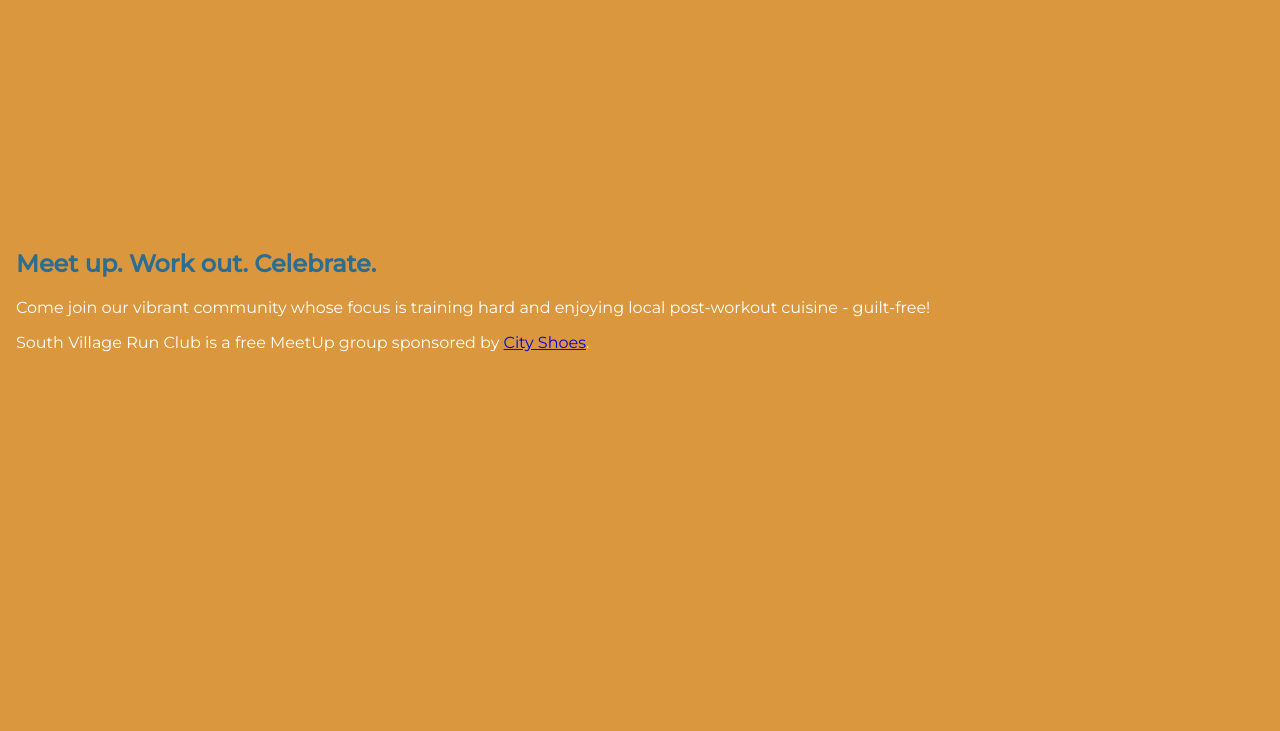
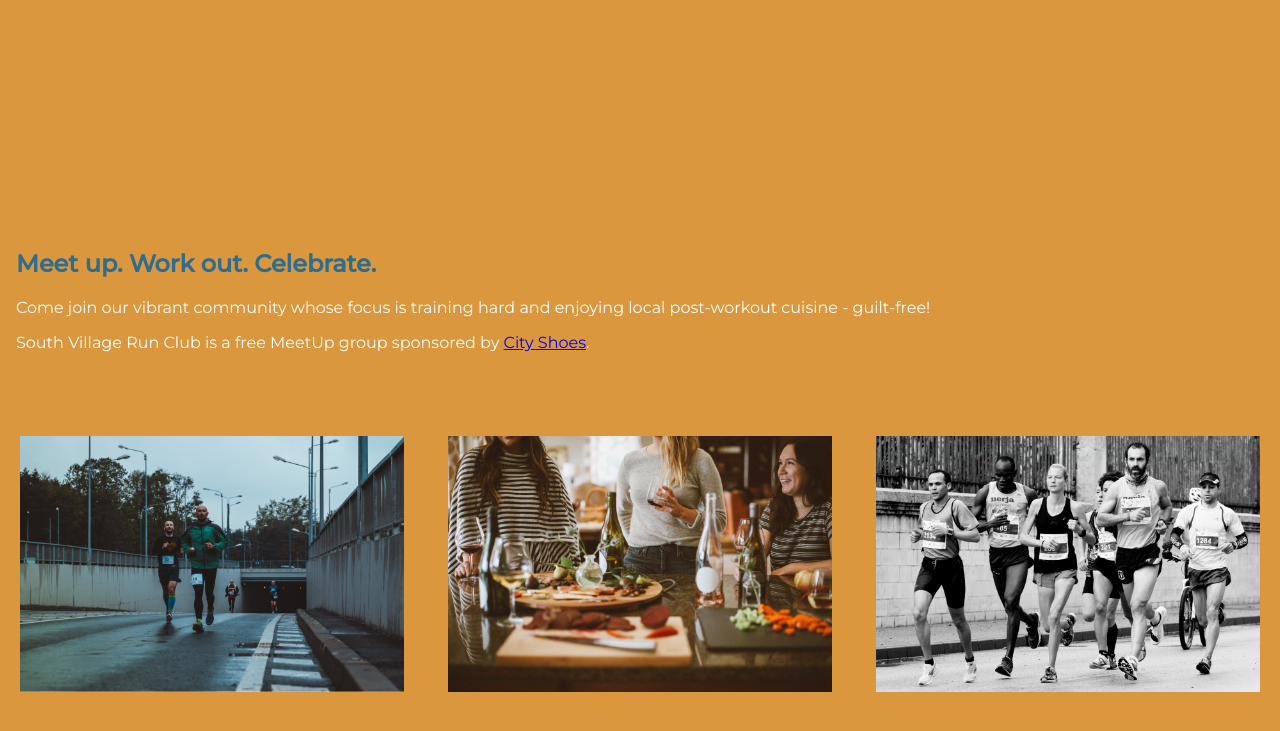
Before and after one commit to carmelete/responsive-club-website, a plain HTML site: page index.html in a window 1280 px wide. Shown: the part 359-1090 px from the top of the page. Before the commit the page ends 800 px from the top, so only its background shows below. Drawn offline with Linux system fonts and the light colour scheme; a web font is replaced by a local one.

Commit message:
feat: add photos section

```diff
--- a/index.html
+++ b/index.html
@@ -24,5 +24,10 @@
         <p>Come join our vibrant community whose focus is training hard and enjoying local post-workout cuisine - guilt-free!</p>
         <p>South Village Run Club is a free MeetUp group sponsored by <a href=#>City Shoes</a>.</p>
     </section>
+    <section class="photos">
+        <img src="./resources/images/tunnel-runners.jpg"/>
+        <img src="./resources/images/meetup-wine.jpg"/>
+        <img src="./resources/images/runners-grayscale.jpg"/>
+    </section>
 </body>
 </html>
--- a/resources/style.css
+++ b/resources/style.css
@@ -43,7 +43,6 @@ header {
 
 .summary {
     padding: 0 1rem;
-    margin: 4rem auto;
 }
 
 .summary h2 {
@@ -53,3 +52,12 @@ header {
 .summary p {
     color: white;
 }
+
+.photos img {
+    margin: 1.55%;;
+    width: 30%;
+}
+
+.summary, .photos {
+    margin: 4rem auto;
+}
```
